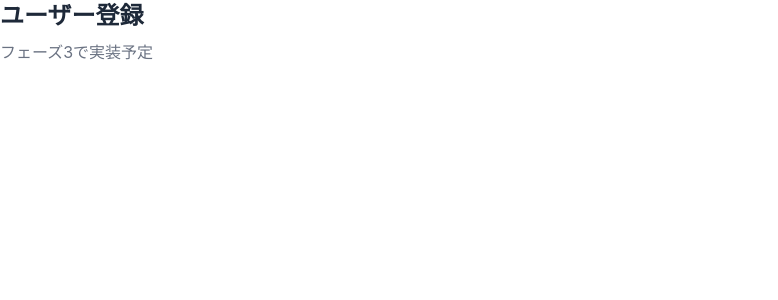
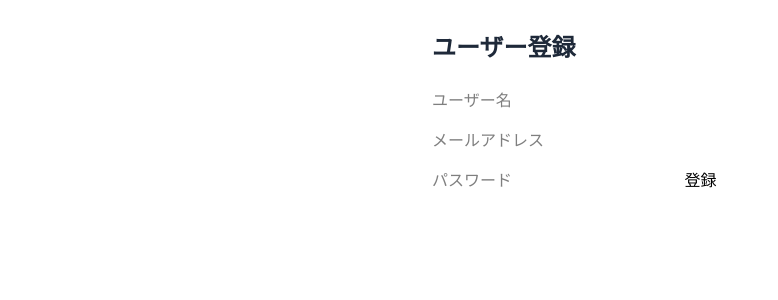
Before and after one commit to RitukoIsibasi0222/gensoko, a SvelteKit app in the folder frontend/: page /register in a window 1280 px wide. Shown: the top 300 px of the page, without its empty margins (0-778 px from the left). Built offline with nearby package versions, Linux system fonts and the light colour scheme; no server answers.

Commit message:
feat: /register ページコンポーネントの骨組みを実装（T2）

```diff
--- a/frontend/src/routes/register/+page.svelte
+++ b/frontend/src/routes/register/+page.svelte
@@ -1,2 +1,57 @@
-<h1 class="text-2xl font-bold text-gray-800">ユーザー登録</h1>
-<p class="mt-2 text-gray-500">フェーズ3で実装予定</p>
+<script lang="ts">
+  // フォーム入力値
+  let username = $state('');
+  let email = $state('');
+  let password = $state('');
+
+  // フォーム送信中フラグ（送信中は true にしてボタンを無効化する）
+  let isSubmitting = $state(false);
+
+  // 送信成功フラグ（true になったらフォームを隠して完了メッセージを表示）
+  let isSuccess = $state(false);
+
+  // フィールドごとのバリデーションエラー
+  let usernameError = $state<string | null>(null);
+  let emailError = $state<string | null>(null);
+  let passwordError = $state<string | null>(null);
+
+  // フォーム共通エラー（API エラー・ネットワークエラー用）
+  let formError = $state<string | null>(null);
+  // T3: handleSubmit 実装・import 追加（API_BASE_URL, ApiError, toastStore, validateUsername/Email/Password）
+  // T6: $effect 実装・import 追加（goto, authStore）
+</script>
+
+<div class="mx-auto max-w-md px-4 py-8">
+  <h1 class="text-2xl font-bold text-gray-800">ユーザー登録</h1>
+
+  {#if !isSuccess}
+    <!-- T4 で完全な UI に置き換える -->
+    <form class="mt-6 space-y-4" novalidate>
+      {#if formError}
+        <p class="text-sm text-red-600">{formError}</p>
+      {/if}
+
+      <input bind:value={username} type="text" placeholder="ユーザー名" />
+      {#if usernameError}
+        <p class="text-sm text-red-600">{usernameError}</p>
+      {/if}
+
+      <input bind:value={email} type="email" placeholder="メールアドレス" />
+      {#if emailError}
+        <p class="text-sm text-red-600">{emailError}</p>
+      {/if}
+
+      <input bind:value={password} type="password" placeholder="パスワード" />
+      {#if passwordError}
+        <p class="text-sm text-red-600">{passwordError}</p>
+      {/if}
+
+      <button type="submit" disabled={isSubmitting}>
+        {isSubmitting ? '登録中...' : '登録'}
+      </button>
+    </form>
+  {:else}
+    <!-- T5: 成功画面 UI -->
+  {/if}
+  <!-- T7: ログイン画面への導線リンク -->
+</div>
```
Also changed, not shown: 1 other file (tests, documents, lock files or other folders).
